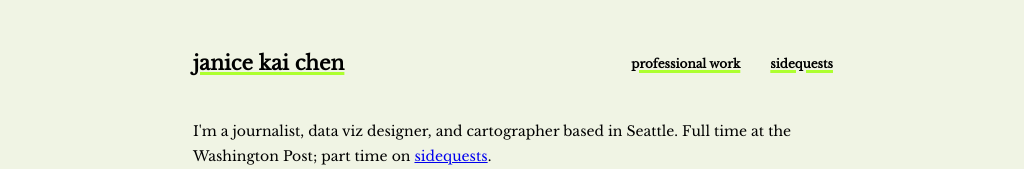
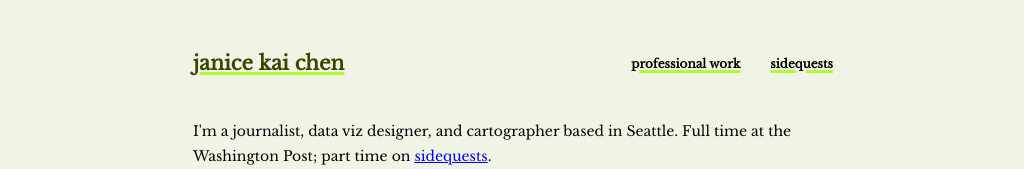
Before and after one commit to janicekchen/janicekchen.github.io, a SvelteKit app: page / in a window 1280 px wide. Shown: the top 169 px of the page, without its empty margins (127-1151 px from the left). Built offline with nearby package versions, Linux system fonts and the light colour scheme; a web font is replaced by a local one.

Commit message:
color header text

```diff
--- a/src/routes/+layout.svelte
+++ b/src/routes/+layout.svelte
@@ -29,6 +29,7 @@
     header {
         margin: auto;
         padding: 30px 0;
+        color: var(--text-color-primary);
         /* background: linear-gradient(90deg #fff 0% #ffffff 100%); */
         /* background-color: aliceblue; */
         max-width: 640px;
```
